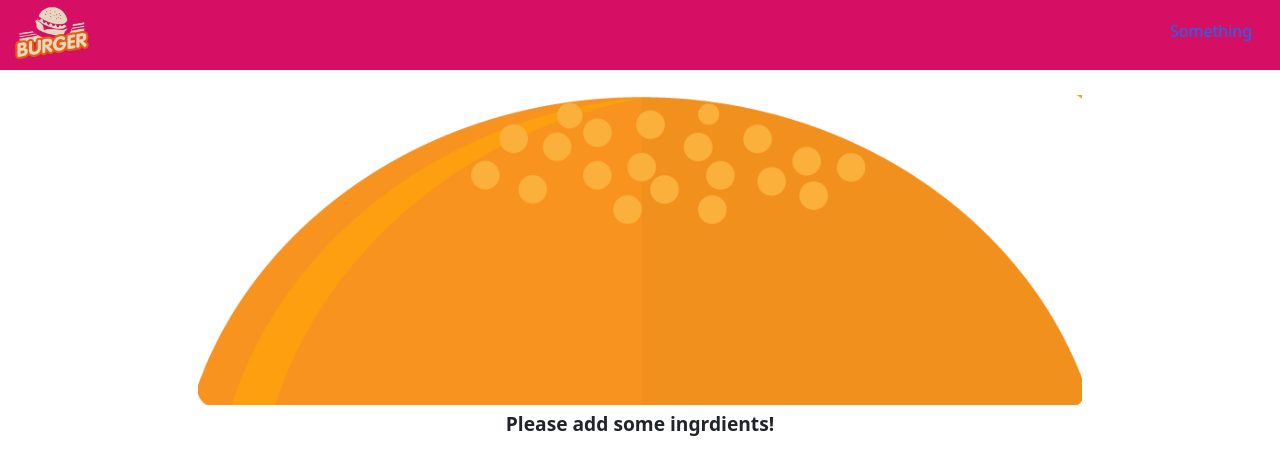
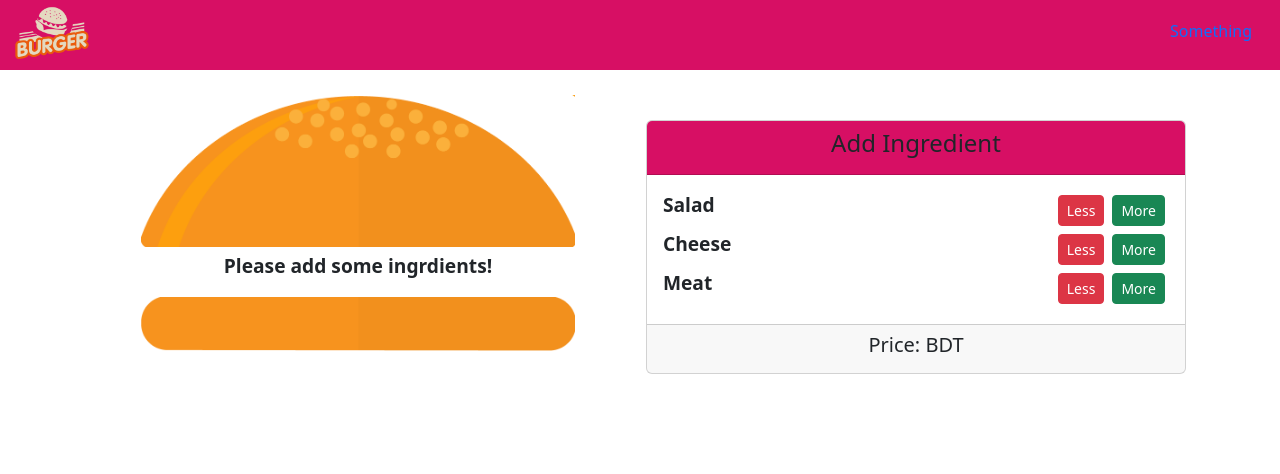
Before and after one commit to Rafid41/React_project-2_Burger_Builder_project, a React (Create React App) app: page / in a window 1280 px wide. Shown: the top 474 px of the page. Built offline with nearby package versions, Linux system fonts and the light colour scheme.

Commit message:
Controls Component: add design and buttons for control

```diff
--- a/src/Components/BurgerBuilder/BurgerBuilder.js
+++ b/src/Components/BurgerBuilder/BurgerBuilder.js
@@ -2,6 +2,7 @@
 // this file will handle all logic
 import React, { Component } from "react";
 import Burger from "./Burger/Burger";
+import Controls from "./Controls/Controls";
 
 export default class BurgerBuilder extends Component {
     state = {
@@ -17,8 +18,10 @@
 
     render() {
         return (
-            <div>
+            // bootstrap: flexing: big screen e side by side, small e upor nich
+            <div className="d-flex flex-md-row flex-column">
                 <Burger ingredients={this.state.ingredients} />
+                <Controls />
             </div>
         );
     }
--- /dev/null
+++ b/src/Components/BurgerBuilder/Controls/Controls.js
@@ -0,0 +1,69 @@
+// src\Components\BurgerBuilder\Controls\Controls.js
+import React from "react";
+import { Card, CardBody, CardFooter, CardHeader, Button } from "reactstrap";
+
+const controls = [
+    // type==burgerBuilder.js er ingredients array er type string
+    { label: "Salad", type: "salad" },
+    { label: "Cheese", type: "cheese" },
+    { label: "Meat", type: "meat" },
+];
+
+const BuildControl = (props) => {
+    return (
+        <div className="d-flex">
+            <div
+                className="me-auto ml-5"
+                style={{
+                    fontWeight: "bold",
+                    fontSize: "1.2rem",
+                }}
+            >
+                {props.label}
+            </div>
+            <button className="btn btn-danger btn-sm m-1">Less</button>
+            <button className="btn btn-success btn-sm m-1">More</button>
+        </div>
+    );
+};
+
+const Controls = (props) => {
+    return (
+        <div className="container ml-md-5" style={{ textAlign: "center" }}>
+            <Card
+                style={{
+                    marginTop: "30px",
+                    marginBottom: "30px",
+                    textAlign: "center",
+                }}
+            >
+                <CardHeader
+                    style={{
+                        backgroundColor: "#D70F64",
+                        color: "#white",
+                    }}
+                >
+                    <h4>Add Ingredient</h4>
+                </CardHeader>
+
+                <CardBody>
+                    {controls.map((item) => {
+                        return (
+                            <BuildControl
+                                label={item.label}
+                                type={item.type}
+                                key={Math.random()}
+                            />
+                        );
+                    })}
+                </CardBody>
+
+                <CardFooter>
+                    <h5>Price: BDT</h5>
+                </CardFooter>
+            </Card>
+        </div>
+    );
+};
+
+export default Controls;
```
